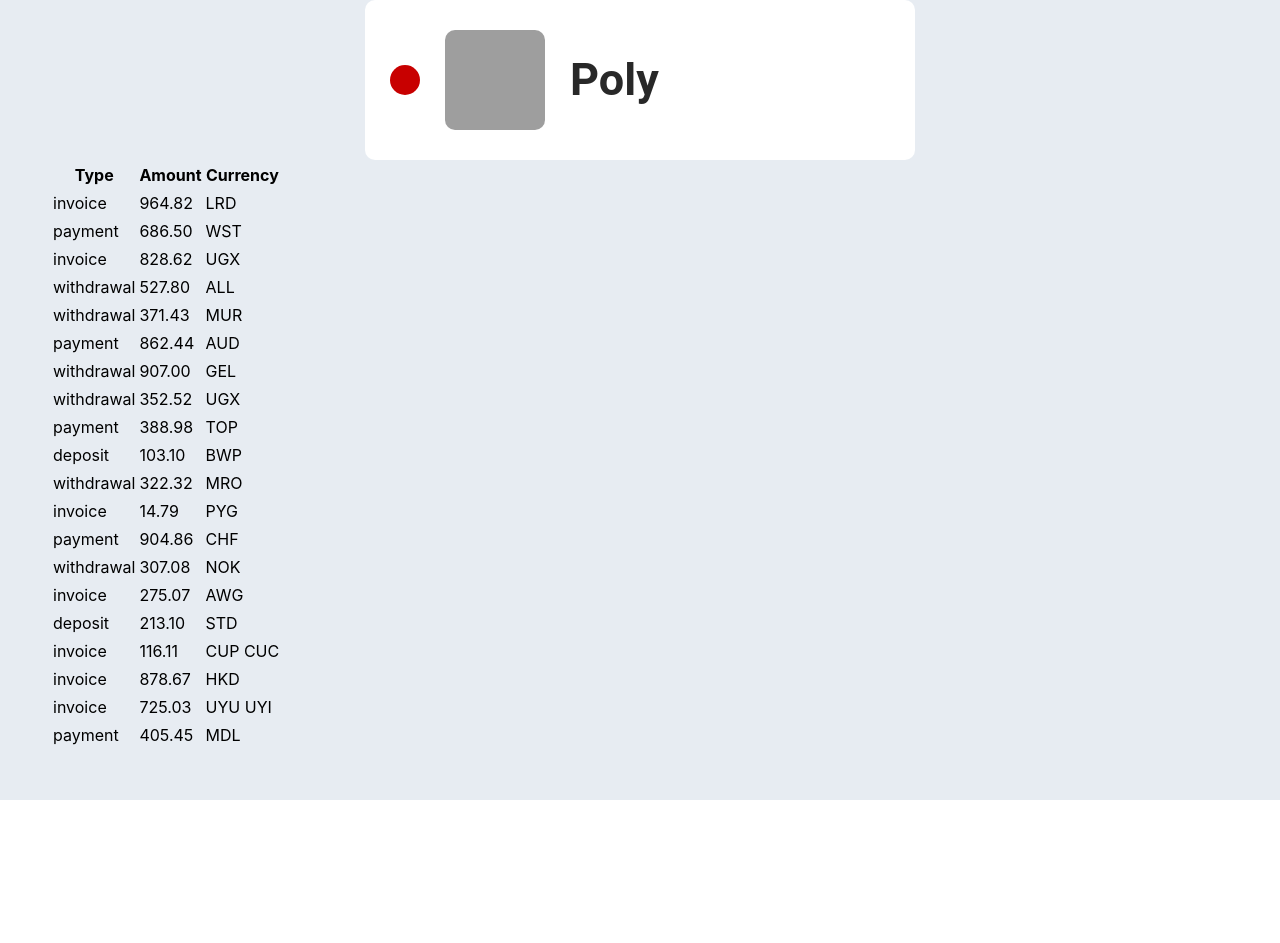
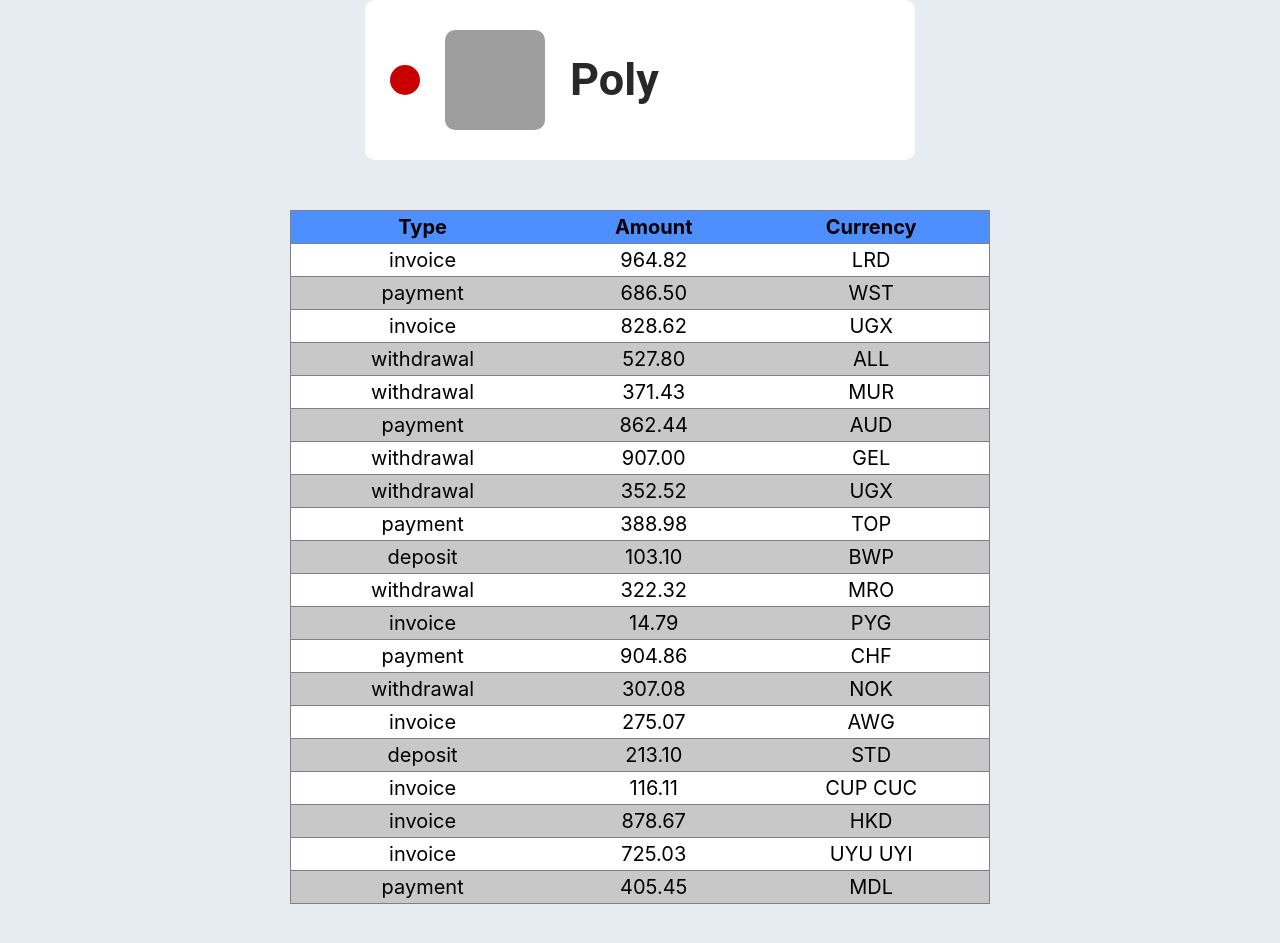
Before and after one commit to iTommma/goit-react-hw-01-components, a React (Create React App) app: page / in a window 1280 px wide. Shown: the part 1767-2710 px from the top of the page. Before the commit the page ends 2567 px from the top, so only its background shows below. Built offline with nearby package versions, Linux system fonts and the light colour scheme; grey boxes are pictures that could not be loaded.

Commit message:
Transaction styles

```diff
--- a/src/components/statistics/Statistics.module.css
+++ b/src/components/statistics/Statistics.module.css
@@ -15,7 +15,7 @@
 .title {
     width: 100%;
     height: 150px;
-    background-color: rgb(200, 0, 0);
+    background-color: rgb(255, 255, 255);
 
     display: inline-flex;
     align-items: center;
--- /dev/null
+++ b/src/components/transactions/Table.styled.js
@@ -0,0 +1,33 @@
+import styled from 'styled-components';
+
+export const TransactionHistory = styled.table`
+  /* outline: 1px solid red; */
+  margin: 50px auto 0 auto;
+  width: 700px;
+  border-collapse: collapse;
+  background-color: white;
+
+  text-align: center;
+  font-size: 16px;
+
+`;
+
+export const Title = styled.tr`
+  height: 20px;
+  border: 1px solid grey;
+  background-color: #4D8FFE;
+
+  text-align: center;
+  font-size: 20px;
+`;
+
+export const Content = styled.tr`
+  border: 1px solid grey;
+
+  ${p =>
+    p.row && `background-color: rgb(200, 200, 200);`};
+  /* background-color: #4D8FFE; */
+
+  text-align: center;
+  font-size: 20px;
+`
--- a/src/components/transactions/transactions.js
+++ b/src/components/transactions/transactions.js
@@ -1,30 +1,31 @@
 import PropTypes from 'prop-types';
+import { TransactionHistory, Title, Content} from './Table.styled';
 
 export const Transactions = ({ items }) => {
   //   console.log(items);
   return (
-    <table className="transaction-history">
+    <TransactionHistory>
       <thead>
-        <tr>
+        <Title>
           <th>Type</th>
           <th>Amount</th>
           <th>Currency</th>
-        </tr>
+        </Title>
       </thead>
 
       <tbody>
-        {items.map(item => {
+        {items.map((item, idx) => {
           const { id, type, amount, currency } = item;
           return (
-            <tr key={id}>
+            <Content key={id} row={idx % 2 !== 0}>
               <td>{type}</td>
               <td>{amount}</td>
               <td>{currency}</td>
-            </tr>
+            </Content>
           );
         })}
       </tbody>
-    </table>
+    </TransactionHistory>
   );
 };
 
```
